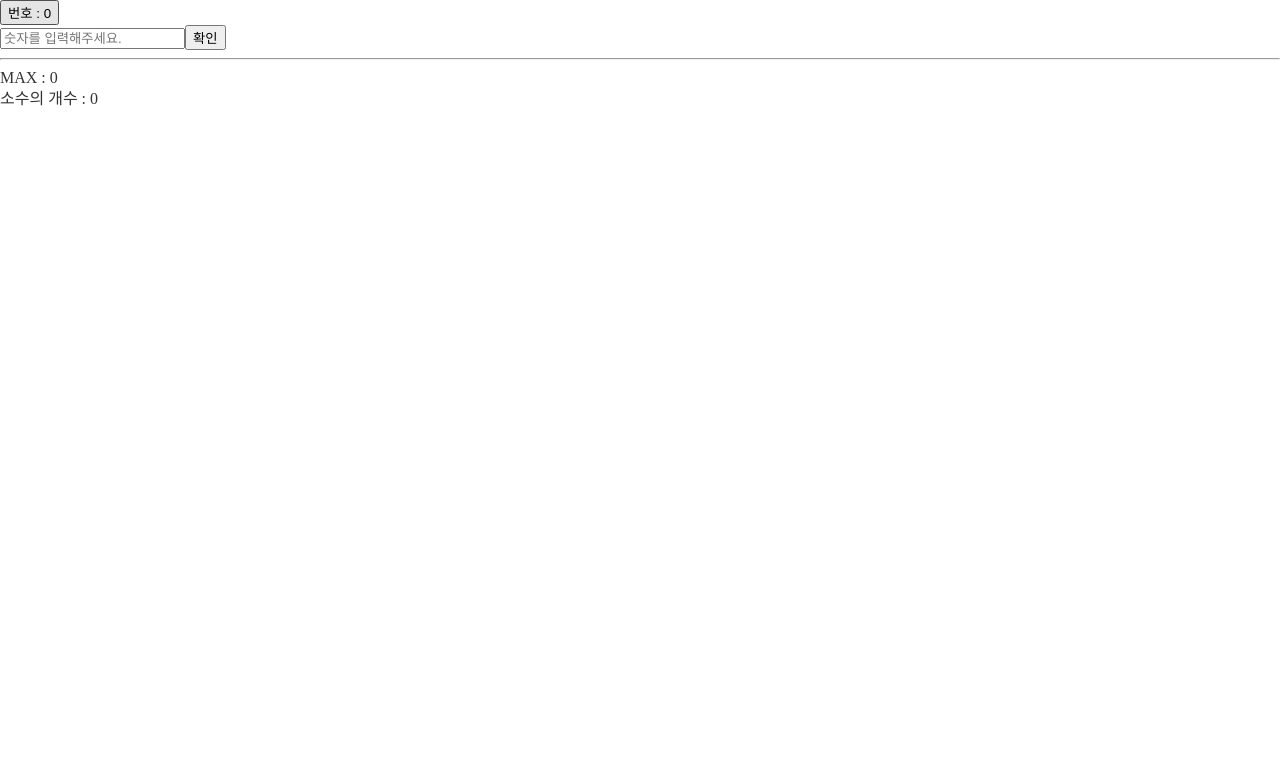
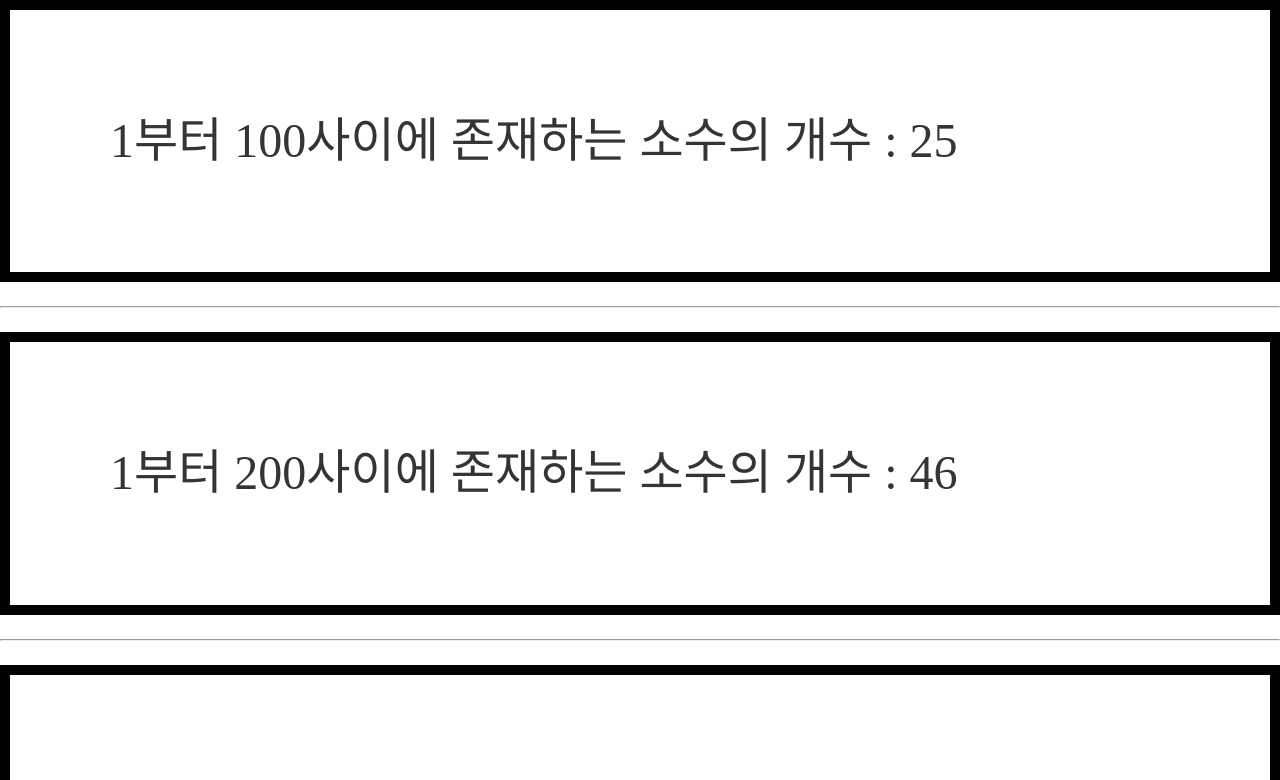
Before and after one commit to NewBean0312/react-test, a React (Create React App) app: page / in a window 1280 px wide. Shown: the top 780 px of the page. Built offline with nearby package versions, Linux system fonts and the light colour scheme; the HTML template or start-up script is replaced by a standard one; a web font is replaced by a local one.

Commit message:
실행이 오래 걸리는 PrimeNosCount 컴포넌트 구현

```diff
--- a/src/App.js
+++ b/src/App.js
@@ -32,53 +32,31 @@ function getPrimeNumbersCount(max) {
   return getPrimeNumbers(max).length;
 }
 
+function PrimeNosCount({ max }) {
+  const count = getPrimeNumbersCount(max);
+  return (
+    <div style={{ border: "10px solid black", padding: 100 }}>
+      1부터 {max}사이에 존재하는 소수의 개수 : {count}
+    </div>
+  );
+}
+
 let AppCallCount = 0;
 
 function App() {
   AppCallCount++;
   console.log(`AppCallCount : ${AppCallCount}`);
 
-  const [inputedNo, setInputedNo] = useState(0);
-  const [no, setNo] = useState(0);
-  const primeNumbersCount = useMemo(
-    () => getPrimeNumbersCount(inputedNo),
-    [inputedNo]
-  );
-
-  const onSubmit = (e) => {
-    e.preventDefault();
-
-    const form = e.target;
-    form.number.value = form.number.value.trim();
-
-    if (form.number.value.length == 0) {
-      alert("숫자를 입력해주세요.");
-      form.number.focus();
-      return;
-    }
-
-    const number = form.number.valueAsNumber;
-    form.number.focus();
-
-    setInputedNo(number);
-  };
-
   return (
     <>
-      <button
-        onClick={() => {
-          setNo(no + 1);
-        }}
-      >
-        번호 : {no}
-      </button>
-      <form onSubmit={onSubmit}>
-        <input type="number" name="number" placeholder="숫자를 입력해주세요." />
-        <input type="submit" value="확인" />
-        <hr />
-        <div>MAX : {inputedNo}</div>
-        <div>소수의 개수 : {primeNumbersCount}</div>
-      </form>
+      <PrimeNosCount max={100} />
+      <hr />
+      <PrimeNosCount max={200} />
+      <hr />
+      <PrimeNosCount max={300} />
+      <hr />
+      <PrimeNosCount max={1000000} />
+      <hr />
     </>
   );
 }
--- a/src/index.css
+++ b/src/index.css
@@ -15,3 +15,7 @@ code {
   font-family: source-code-pro, Menlo, Monaco, Consolas, 'Courier New',
     monospace;
 }
+
+body {
+  font-size: 3rem;
+}
```
